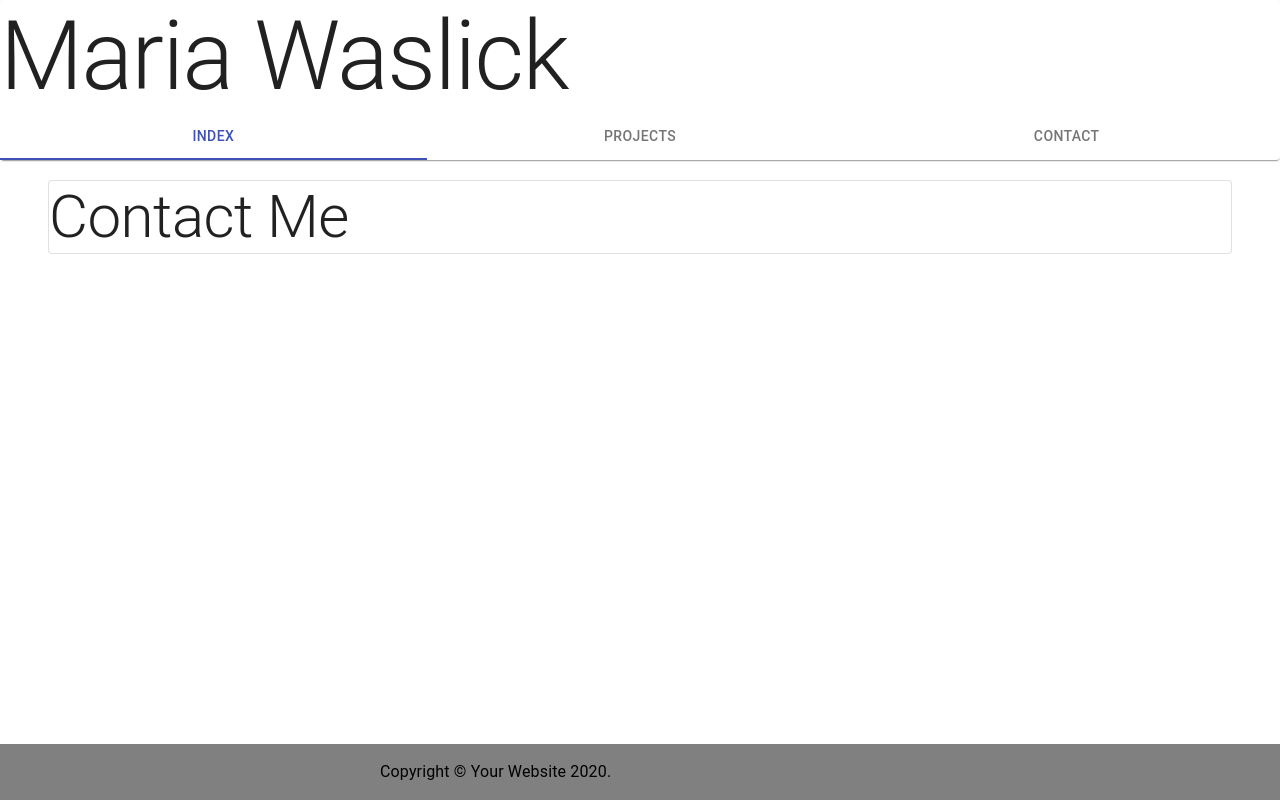
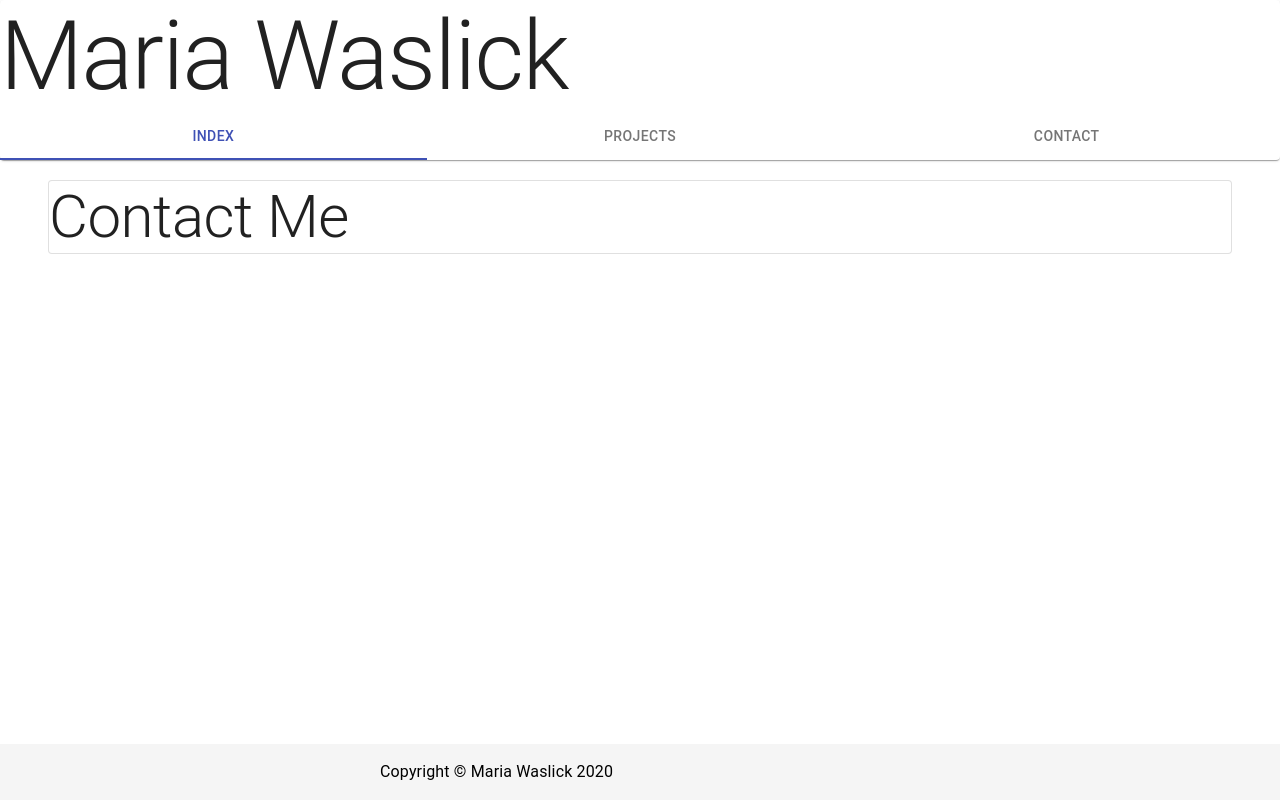
Before and after one commit to mwaslick/react-portfolio, a React (Create React App) app: page /contact in a window 1280 px wide. Built offline with nearby package versions, Linux system fonts and the light colour scheme.

Commit message:
fixed footer

```diff
--- a/src/components/Footer/Footer.js
+++ b/src/components/Footer/Footer.js
@@ -11,10 +11,9 @@ export default function Footer() {
         <Typography variant="body1">
              {'Copyright © '}
             <Link color="inherit" href="https://material-ui.com/">
-                Your Website
+                Maria Waslick
             </Link>{' '}
             {new Date().getFullYear()}
-            {'.'}
             </Typography>
         </Container>
       </footer>
--- a/src/components/Footer/style.css
+++ b/src/components/Footer/style.css
@@ -1,7 +1,7 @@
 footer{
   margin-top: 1rem;
   padding: 1rem;
-  background-color: gray;
+  background-color: whitesmoke;
   position: fixed;
   bottom: 0;
   left: 0;
```
